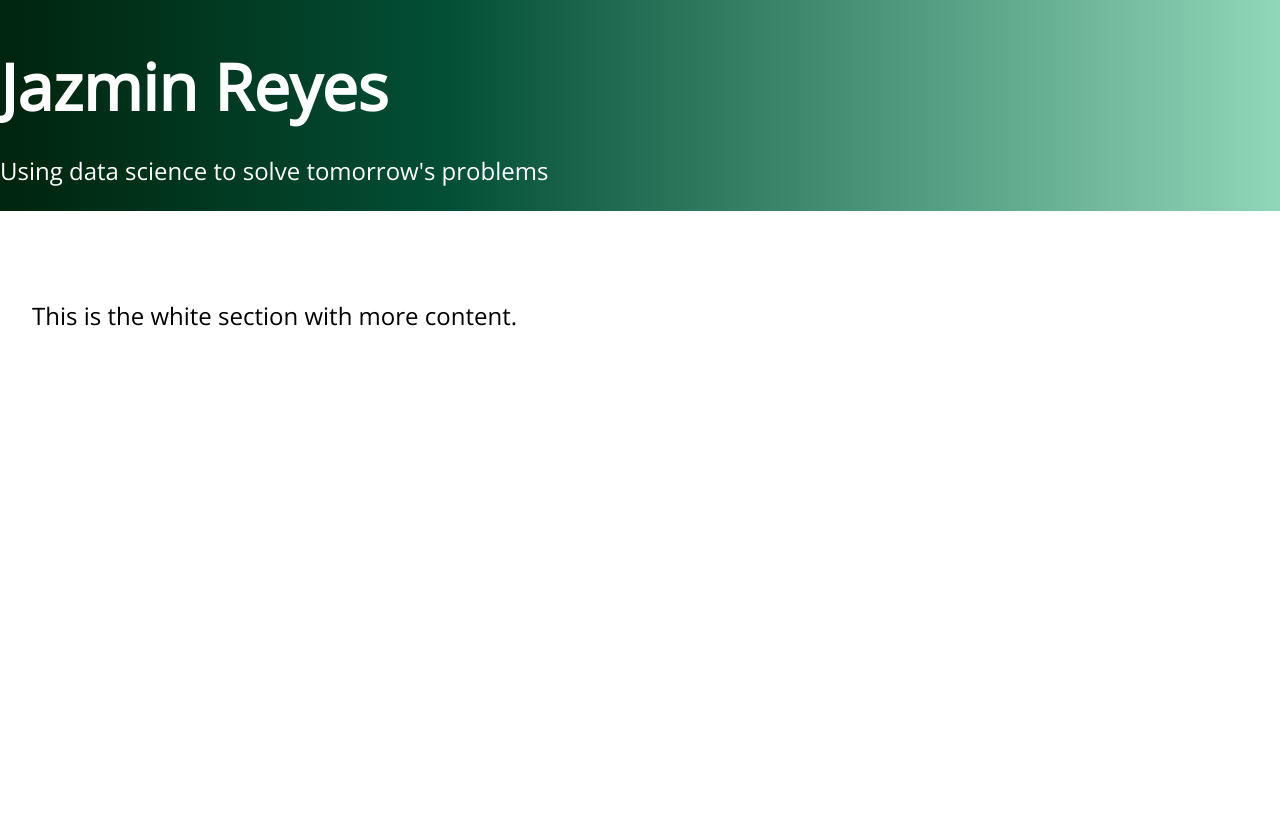
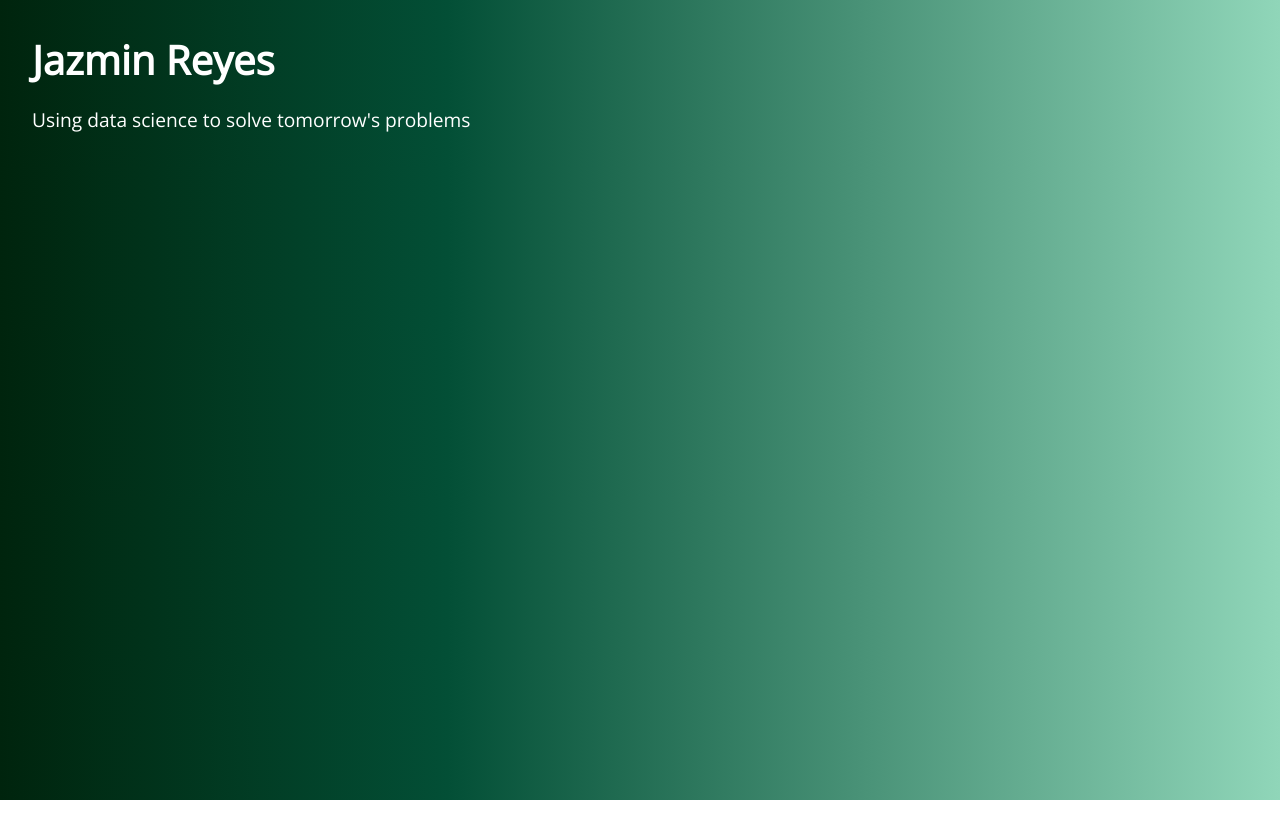
Before and after one commit to jazminrys/jazminrys.github.io, a plain HTML site: page index.html in a window 1280 px wide. After the commit the page ends 800 px from the top, so only its background shows below. Drawn offline with nearby package versions, Linux system fonts and the light colour scheme.

Commit message:
test again

```diff
--- a/index.html
+++ b/index.html
@@ -4,12 +4,10 @@
   <meta charset="UTF-8">
   <title>Jazmin Reyes – Age Tech Projects</title>
   <link rel="stylesheet" href="style.css">
+  <link href="https://fonts.googleapis.com/css2?family=Open+Sans&display=swap" rel="stylesheet">
 </head>
 <body>
   <h1>Jazmin Reyes</h1>
   <p>Using data science to solve tomorrow's problems</p>
-  <section class="content">
-    <p>This is the white section with more content.</p>
-  </section>
 </body>
 </html>
--- a/style.css
+++ b/style.css
@@ -1,14 +1,11 @@
-@import url('https://fonts.googleapis.com/css2?family=Open+Sans&display=swap');
-
-body {
-  font-family: 'Open Sans', sans-serif;
-  margin: 0;
-  padding: 0;
+body{
+  font-family: 'Open Sans' , sans-serif;
+  margin: 2rem;
   text-align: left;
+  background: #00240d;
   background: linear-gradient(90deg, rgba(0, 36, 13, 1) 0%, rgba(3, 79, 54, 1) 35%, rgba(144, 214, 185, 1) 100%);
   color: white;
 }
-
 @keyframes slideInFade {
   from {
     opacity: 0;
@@ -19,33 +16,13 @@ body {
     transform: translateY(0);
   }
 }
-
-header.hero {
-  height: 100vh;
-  display: flex;
-  flex-direction: column;
-  justify-content: center;
-  padding: 2rem;
-}
-
 h1 {
   color: white;
-  font-size: 4rem;
+  font-size: 2.5rem;
   margin-bottom: 1rem;
-  opacity: 0;
   animation: slideInFade 1.5s ease-out forwards;
 }
 
 p {
-  font-size: 1.5rem;
-  max-width: 600px;
-  opacity: 0;
-  animation: slideInFade 1.5s ease-out 0.5s forwards;
+  font-size: 1.2rem;
 }
-
-section.content {
-  background-color: white;
-  color: black;
-  padding: 4rem 2rem;
-  min-height: 100vh;
-}
```
